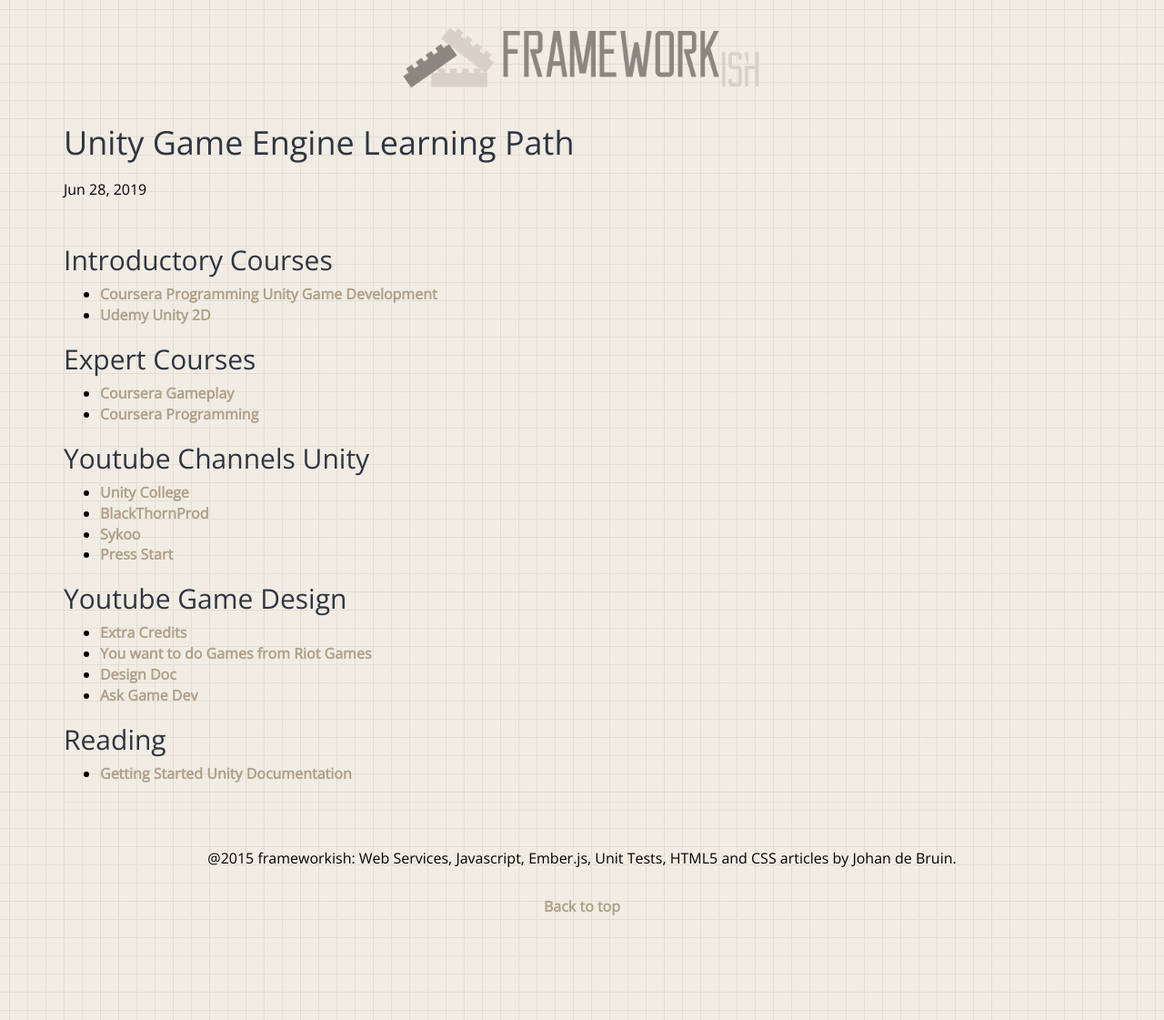
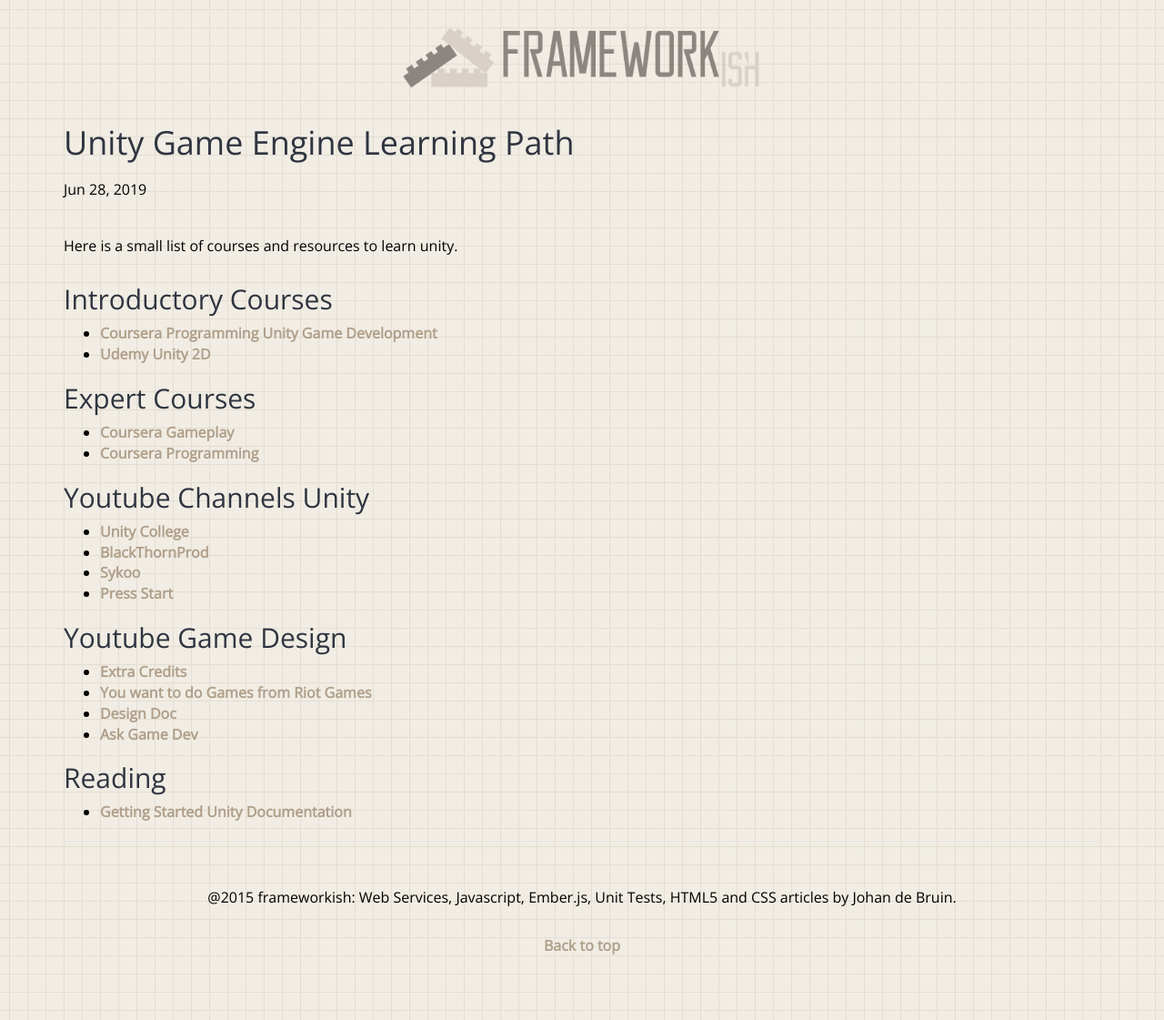
Before and after one commit to Rastikko/Rastikko.github.io, a Jekyll site: the page built from _posts/2019-06-28-unity-game-engine-learning-path.md, in a window 1280 px wide. Shown: the whole page at 91% size. Built offline with Jekyll 4.4.1, drawn with Linux system fonts in a browser that asks for light colours.

Commit message:
Update 2019-06-28-unity-game-engine-learning-path.md

```diff
--- a/_posts/2019-06-28-unity-game-engine-learning-path.md
+++ b/_posts/2019-06-28-unity-game-engine-learning-path.md
@@ -5,6 +5,7 @@ description: "Learn game development and design with this learning path"
 date:   2019-06-28
 categories: game
 ---
+Here is a small list of courses and resources to learn unity.
 
 ## Introductory Courses
  - [Coursera Programming Unity Game Development](https://www.coursera.org/specializations/programming-unity-game-development)
```
